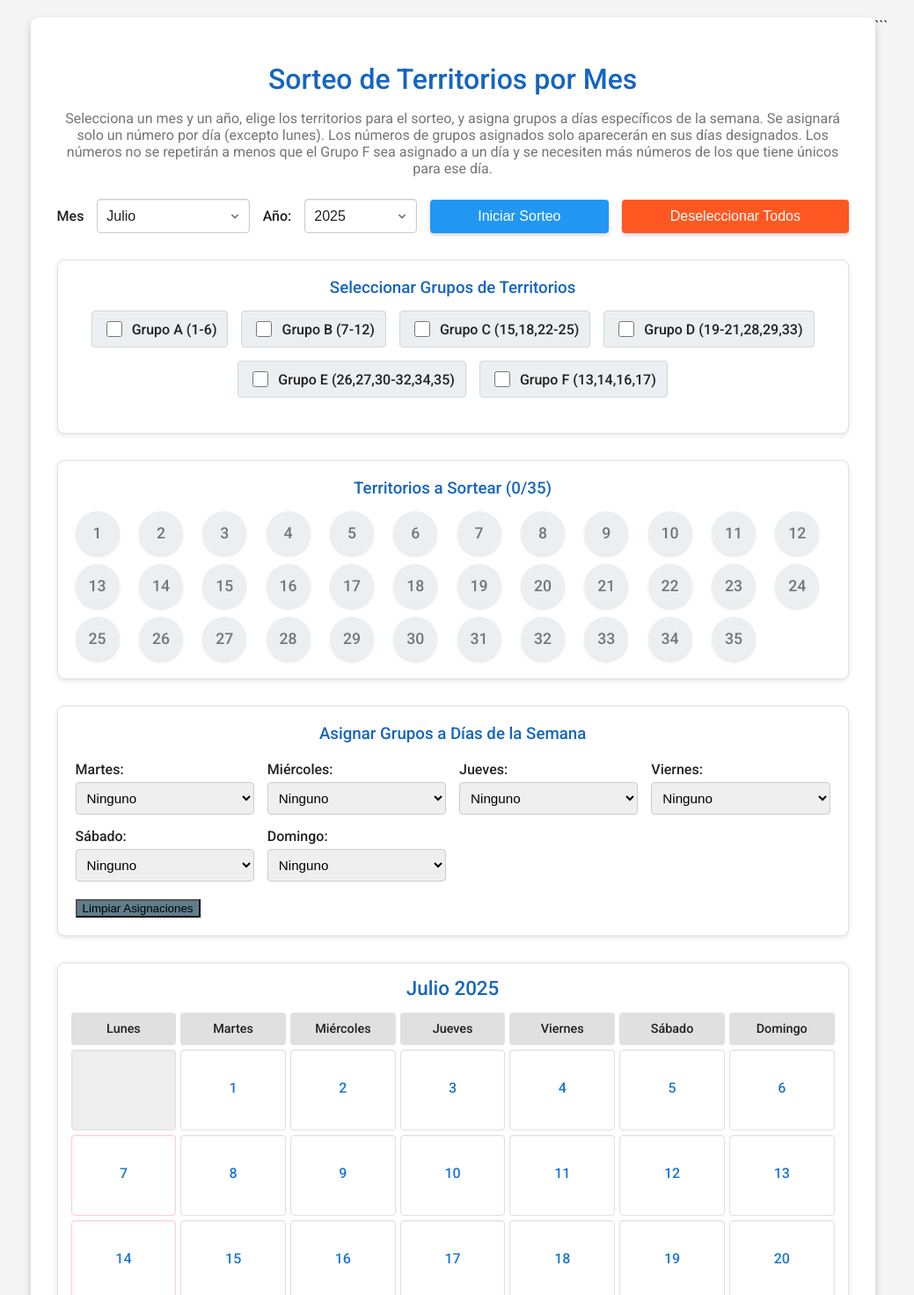
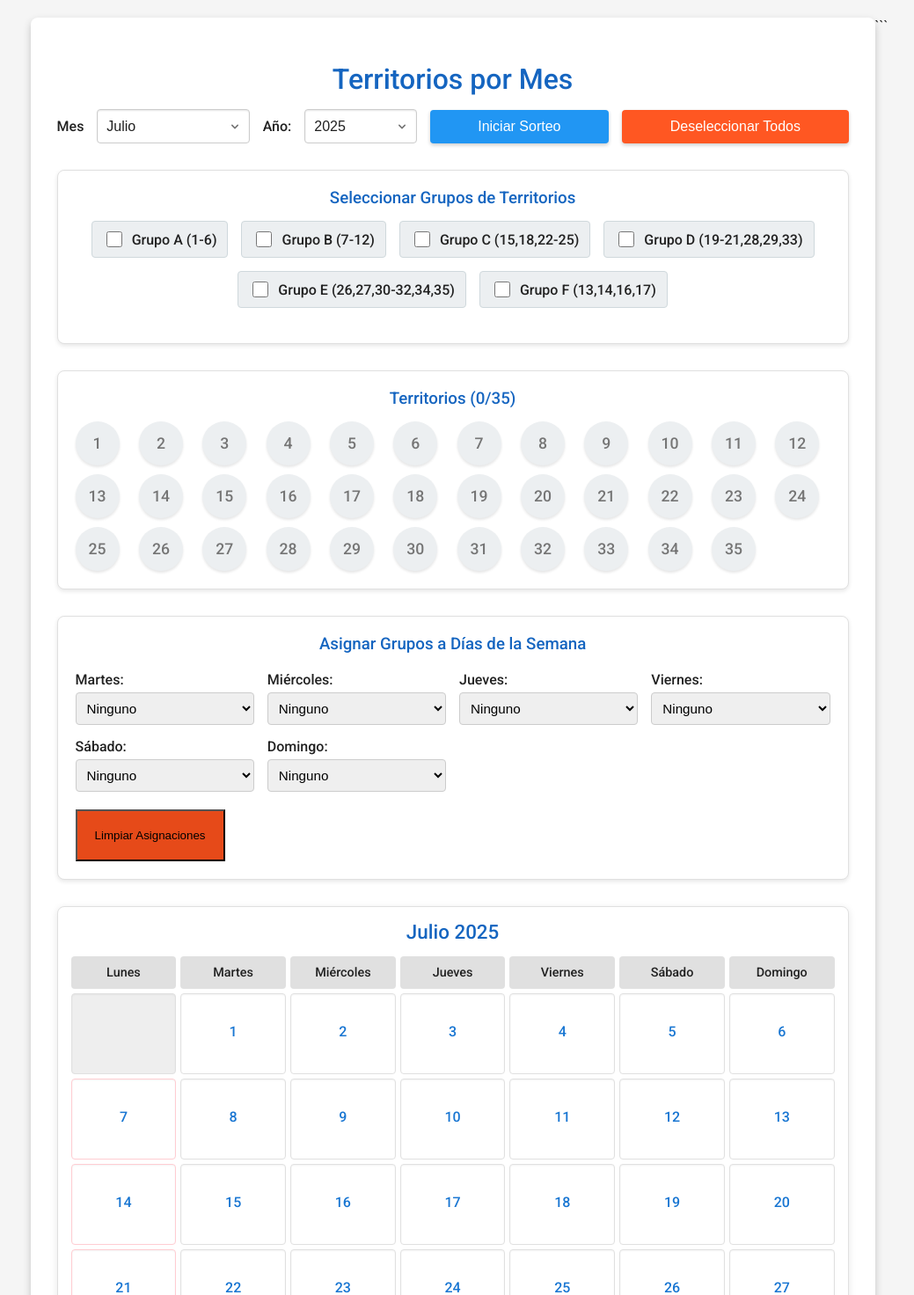
Before and after one commit to Icrdns11/terr, a plain HTML site: page index.html in a window 1280 px wide. Shown: the top 1472 px of the page at 88% size, without its empty margins (118-1157 px from the left). Drawn offline with Linux system fonts and the light colour scheme.

Commit message:
Update index.html
cerca

```diff
--- a/index.html
+++ b/index.html
@@ -130,8 +130,9 @@
 
         /* Styling for "Limpiar Asignaciones" button */
         #clearAssignmentsBtn {
-            background-color: #607D8B; /* Blue Grey */
+            background-color: #E64A19; /* Blue Grey */
             margin-top: 20px;
+             padding: 20px;
         }
 
         #clearAssignmentsBtn:hover {
@@ -139,7 +140,7 @@
         }
 
         #clearAssignmentsBtn:active {
-            background-color: #37474F; /* Even Darker Blue Grey */
+            background-color: #37474F;/* Even Darker Blue Grey */
         }
 
         .number-selection, .group-selection, .day-group-assignment {
@@ -527,8 +528,7 @@
 </head>
 <body>
     <div class="container">
-        <h1>Sorteo de Territorios por Mes</h1>
-        <p>Selecciona un mes y un año, elige los territorios para el sorteo, y asigna grupos a días específicos de la semana. Se asignará solo un número por día (excepto lunes). Los números de grupos asignados solo aparecerán en sus días designados. Los números no se repetirán a menos que el Grupo F sea asignado a un día y se necesiten más números de los que tiene únicos para ese día.</p>
+        <h1>Territorios por Mes</h1>
 
         <div class="controls">
             <label for="startMonth">Mes</label>
@@ -564,7 +564,7 @@
         </div>
 
         <div class="number-selection">
-            <h3>Territorios a Sortear (<span id="selectedCount">0</span>/35)</h3>
+            <h3>Territorios (<span id="selectedCount">0</span>/35)</h3>
             <div class="number-grid" id="numberGrid">
             </div>
         </div>
```
